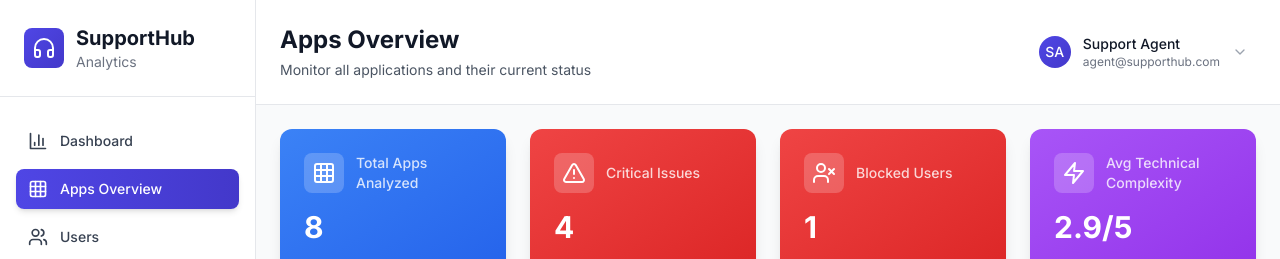
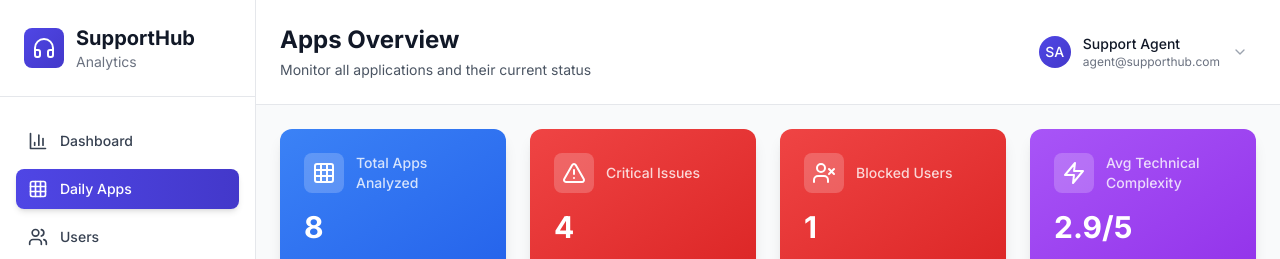
Before and after one commit to apper-apps/supporthub-analytics-level, a React (Vite) app: page /apps in a window 1280 px wide. Shown: the top 259 px of the page. Built offline with nearby package versions, Linux system fonts and the light colour scheme.

Commit message:
Add Daily Apps navigation menu item to make AppsOverview page accessible

```diff
--- a/src/components/organisms/Sidebar.jsx
+++ b/src/components/organisms/Sidebar.jsx
@@ -7,9 +7,9 @@ const Sidebar = () => {
   const [isMobileOpen, setIsMobileOpen] = useState(false);
   const location = useLocation();
 
-  const navigation = [
+const navigation = [
     { name: "Dashboard", href: "/", icon: "BarChart3" },
-    { name: "Apps Overview", href: "/apps", icon: "Grid3X3" },
+    { name: "Daily Apps", href: "/apps", icon: "Grid3X3" },
     { name: "Users", href: "/users", icon: "Users" },
     { name: "AI Logs", href: "/logs", icon: "FileText" },
   ];
```
